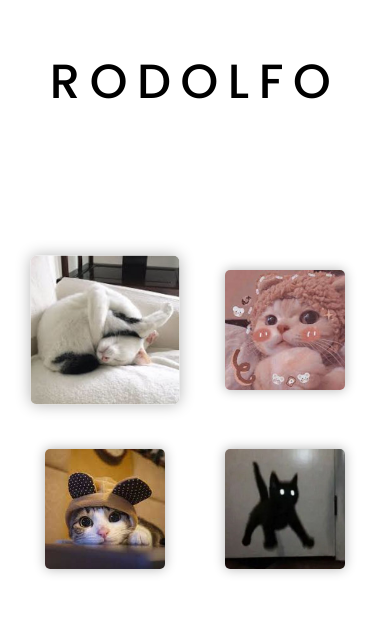
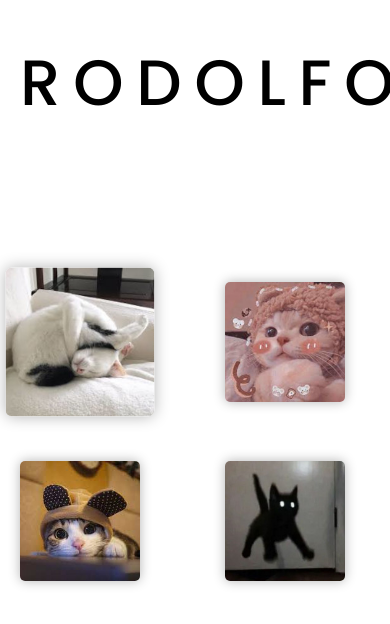
Before and after one commit to ma-vick/cats-change-color, a plain HTML site: page index.html in a window 390 px wide. Shown: the part 148-772 px from the top of the page. Drawn offline with Linux system fonts and the light colour scheme.

Commit message:
modify font

```diff
--- a/assets/css/style.css
+++ b/assets/css/style.css
@@ -58,7 +58,8 @@ body {
     }
 
     .name-cat {
-        font-size: 3em;
+        font-size: 4em;
+        font-weight: 500;
     }
 
     .cats {
```
